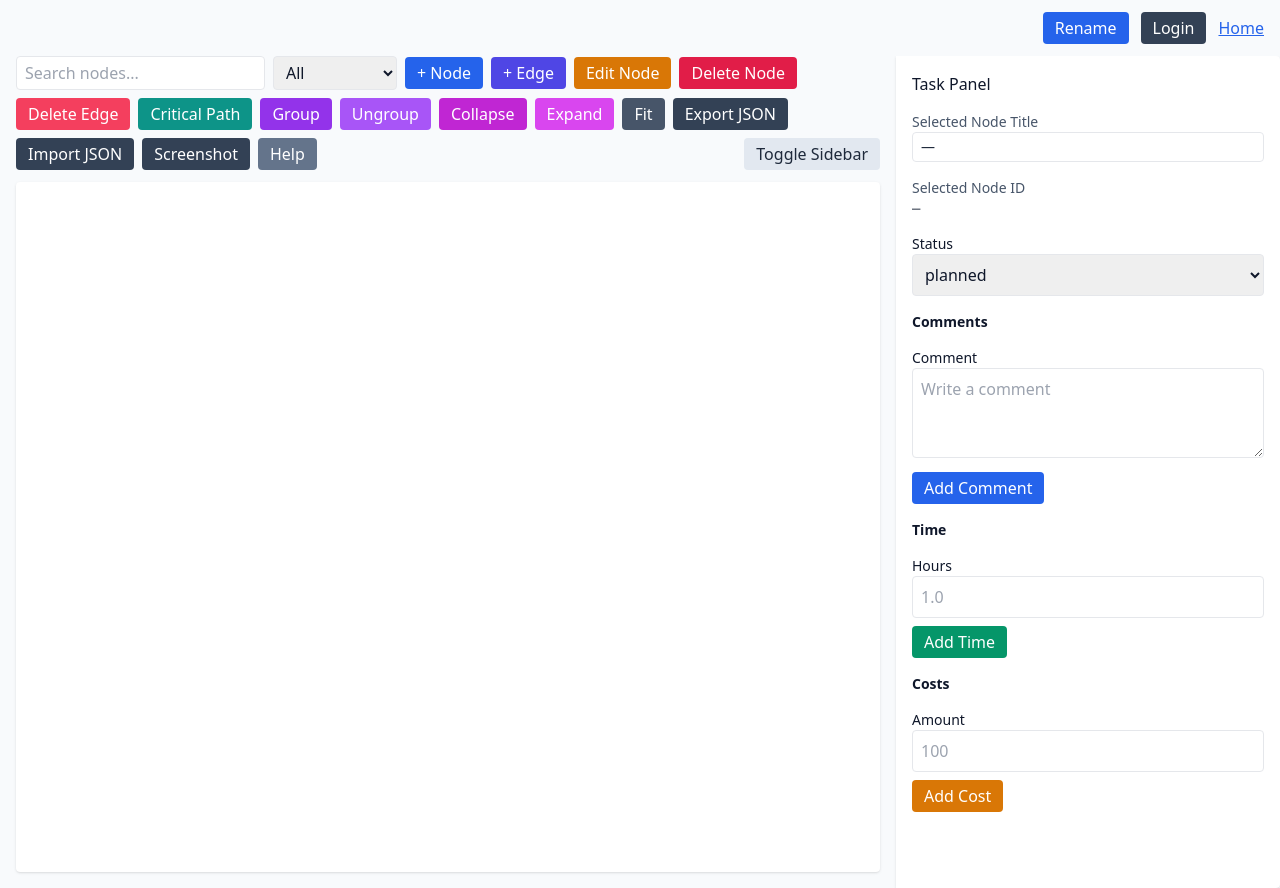
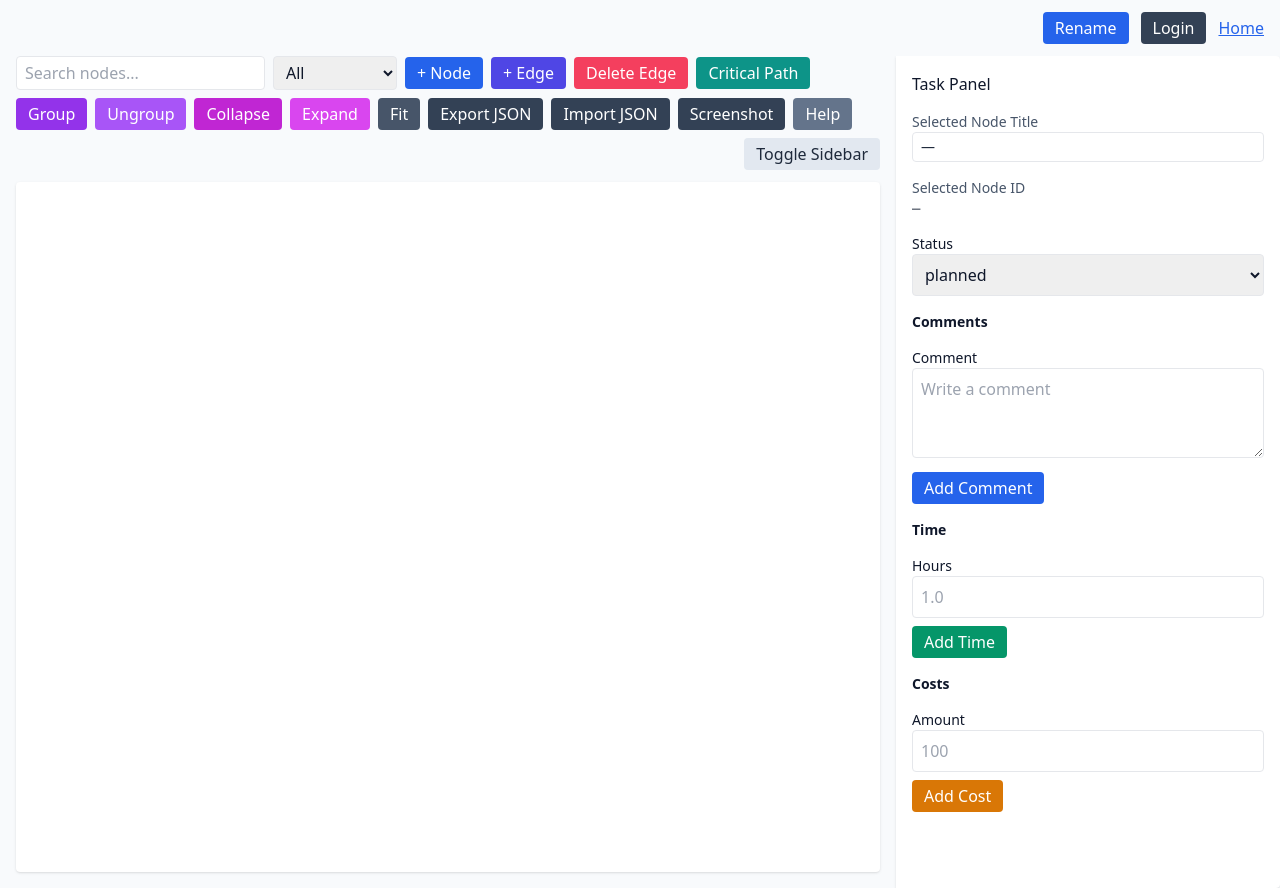
Before and after one commit to elimS2/graph-planner, a Flask app: template app/templates/project.html in a window 1280 px wide. Run offline with Flask 3, Linux system fonts and the light colour scheme; the template is opened without the code that fills it, so the values that code supplies are empty; some libraries are stand-ins or nearby versions.

Commit message:
feat: Refactor node deletion functionality to Task Panel and remove obsolete Edit Node button; update keyboard shortcuts accordingly

```diff
--- a/app/templates/project.html
+++ b/app/templates/project.html
@@ -33,8 +33,6 @@
             </select>
             <button id="btnAddNode" class="px-3 py-1 bg-blue-600 text-white rounded">+ Node</button>
             <button id="btnAddEdge" class="px-3 py-1 bg-indigo-600 text-white rounded">+ Edge</button>
-            <button id="btnEditNode" class="px-3 py-1 bg-amber-600 text-white rounded">Edit Node</button>
-            <button id="btnDeleteNode" class="px-3 py-1 bg-rose-600 text-white rounded">Delete Node</button>
             <button id="btnDeleteEdge" class="px-3 py-1 bg-rose-500 text-white rounded">Delete Edge</button>
             <button id="btnCriticalPath" class="px-3 py-1 bg-teal-600 text-white rounded">Critical Path</button>
             <button id="btnGroup" class="px-3 py-1 bg-purple-600 text-white rounded">Group</button>
@@ -104,6 +102,9 @@
             </div>
             <button type="submit" class="px-3 py-1 bg-amber-600 text-white rounded">Add Cost</button>
           </form>
+          <div>
+            <button id="btnDeleteNodePanel" class="w-full mt-2 px-3 py-2 bg-rose-600 text-white rounded hidden">Delete Node</button>
+          </div>
         </aside>
       </div>
     </div>
@@ -286,6 +287,8 @@
           selEl.textContent = selectedNodeId;
           const titleEl = document.getElementById('selNodeTitle');
           if (titleEl) titleEl.textContent = String(evt.target.data('label') || '—');
+          const delBtn = document.getElementById('btnDeleteNodePanel');
+          if (delBtn) delBtn.classList.remove('hidden');
           selectedEdgeId = null;
           // set status select to node status
           const sel = document.getElementById('statusSelect');
@@ -296,6 +299,8 @@
           selectedEdgeId = evt.target.data('id');
           selectedNodeId = null;
           selEl.textContent = '—';
+          const delBtn = document.getElementById('btnDeleteNodePanel');
+          if (delBtn) delBtn.classList.add('hidden');
         });
 
         async function postJSON(url, data) {
@@ -373,17 +378,7 @@
           addNodeToCy(resp.data);
         });
 
-        document.getElementById('btnEditNode').addEventListener('click', async () => {
-          if (!selectedNodeId) { alert('Select a node'); return; }
-          const n = cy.getElementById(selectedNodeId);
-          const cur = n.data('label') || '';
-          const title = prompt('New title (leave empty to keep)', cur) || cur;
-          const status = prompt('Status (planned|in-progress|done|blocked)', String(n.data('status')||'planned')) || String(n.data('status')||'planned');
-          if (!title) return;
-          const resp = await patchJSON(`/api/v1/nodes/${selectedNodeId}`, { title, status });
-          n.data('label', resp.data.title);
-          if (resp.data.status) n.data('status', resp.data.status);
-        });
+        // Removed old Edit Node toolbar flow (replaced by inline editor)
 
         // Inline edit selected node title (Task Panel)
         const titleInlineEl = document.getElementById('selNodeTitle');
@@ -403,7 +398,7 @@
         });
         titleInlineEl.addEventListener('blur', () => commitInlineTitle());
 
-        document.getElementById('btnDeleteNode').addEventListener('click', async () => {
+        document.getElementById('btnDeleteNodePanel').addEventListener('click', async () => {
           if (!selectedNodeId) { alert('Select a node'); return; }
           if (!confirm('Delete node?')) return;
           await del(`/api/v1/nodes/${selectedNodeId}`);
@@ -635,7 +630,7 @@
           if (e.key === 'n') document.getElementById('btnAddNode').click();
           if (e.key === 'e') document.getElementById('btnAddEdge').click();
           if (e.key === 'f') document.getElementById('btnFit').click();
-          if (e.key === 'Delete') document.getElementById(selectedNodeId ? 'btnDeleteNode' : 'btnDeleteEdge').click();
+          if (e.key === 'Delete') document.getElementById(selectedNodeId ? 'btnDeleteNodePanel' : 'btnDeleteEdge').click();
           if (e.key === '/' ) document.getElementById('searchBox').focus();
         });
 
```
Also changed, not shown: docs/features/graph-planner-roadmap.md (+2 -0 lines).
